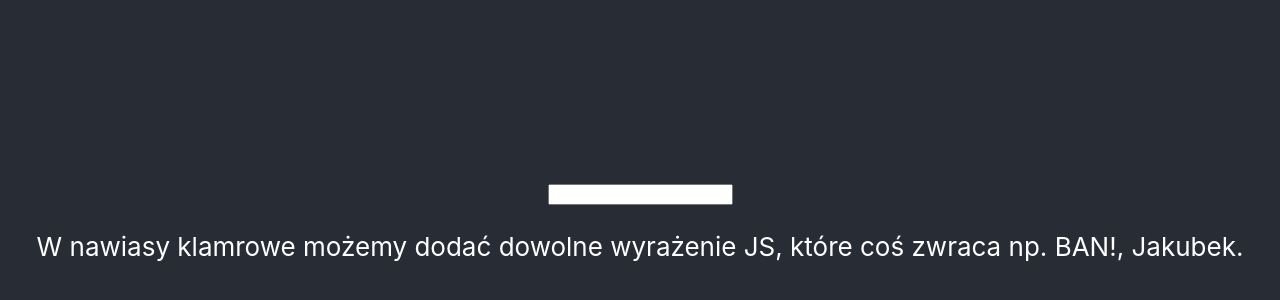
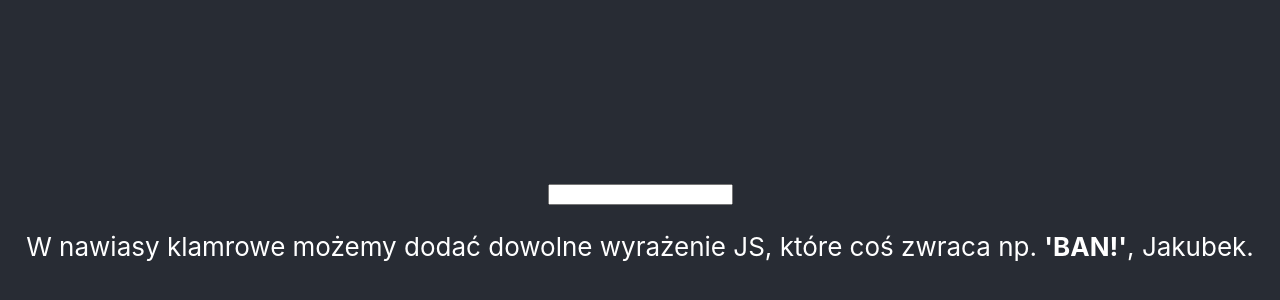
Before and after one commit to jakubhfake/megak-react-app, a React (Create React App) app: page / in a window 1280 px wide. Shown: the part 164-464 px from the top of the page. Built offline with nearby package versions, Linux system fonts and the light colour scheme.

Commit message:
JS expression in REACT

```diff
--- a/src/App.js
+++ b/src/App.js
@@ -3,7 +3,7 @@ import './App.css';
 
 function checkName(name) {
 
-    return name === 'Kuba' ? 'BAN!' : name;
+    return name === 'Kuba' ? <strong>'BAN!'</strong> : name;
 }
 
 function App() {
```
